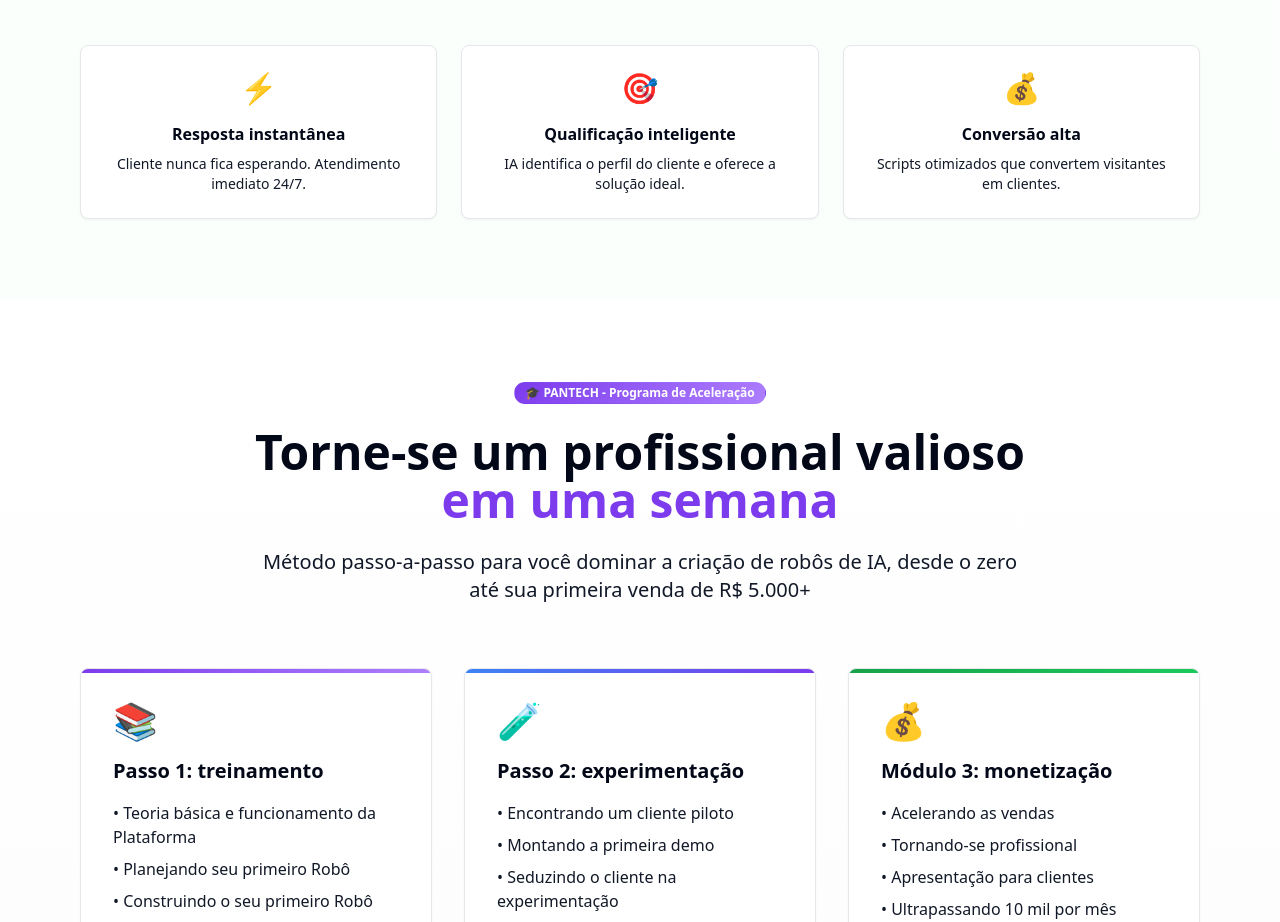
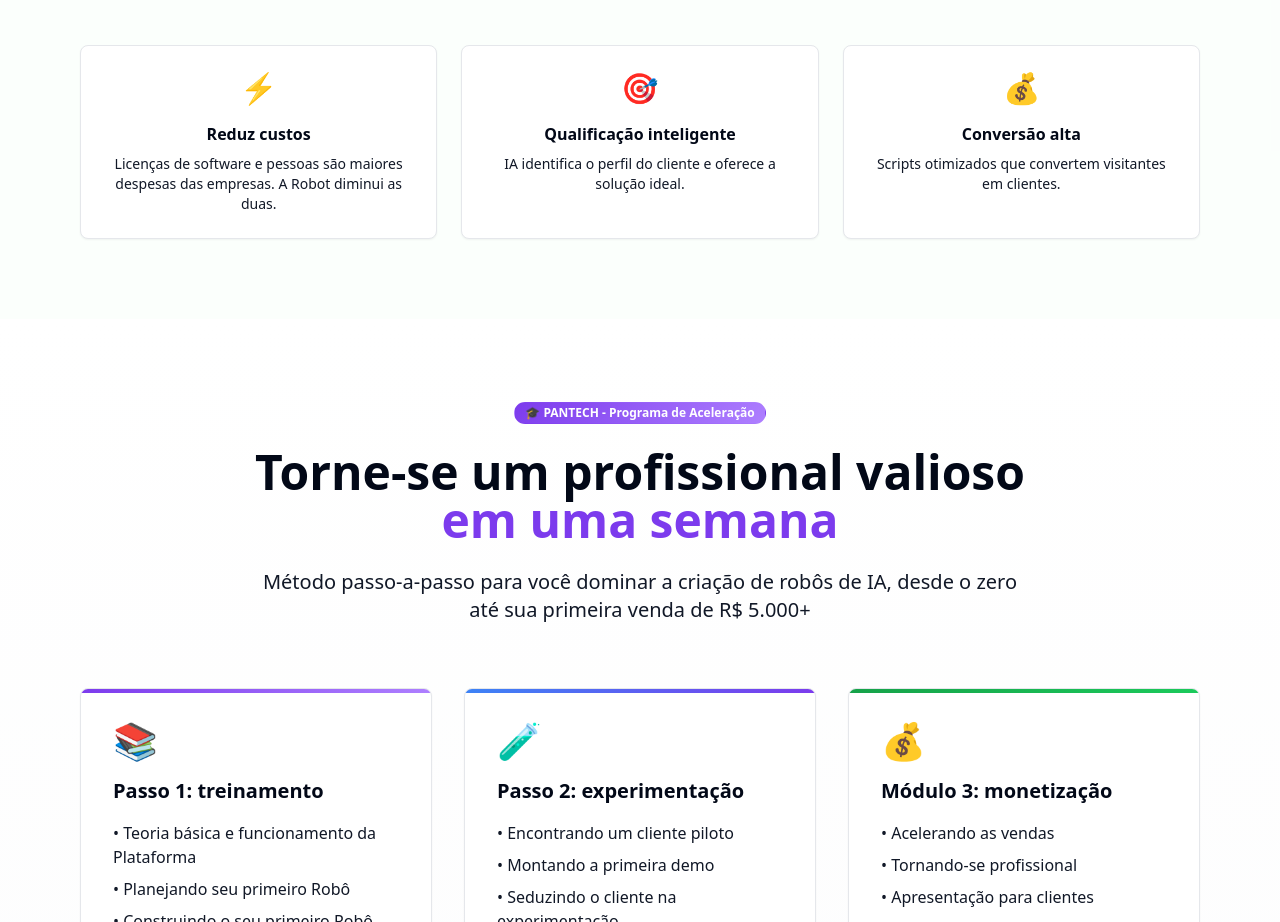
Before and after one commit to ivangorski/robo-mentor-launch, a React (Vite) app: page / in a window 1280 px wide. Shown: the part 3660-4582 px from the top of the page. Built offline with nearby package versions, Linux system fonts and the light colour scheme.

Commit message:
Update text in feature box

```diff
--- a/src/components/WhatsAppDemo.tsx
+++ b/src/components/WhatsAppDemo.tsx
@@ -97,9 +97,9 @@ const WhatsAppDemo = () => {
         <div className="grid md:grid-cols-3 gap-6">
           <Card className="p-6 text-center">
             <div className="text-3xl mb-4">⚡</div>
-            <h4 className="font-bold mb-2">Resposta instantânea</h4>
+            <h4 className="font-bold mb-2">Reduz custos</h4>
             <p className="text-sm text-muted-foreground">
-              Cliente nunca fica esperando. Atendimento imediato 24/7.
+              Licenças de software e pessoas são maiores despesas das empresas. A Robot diminui as duas.
             </p>
           </Card>
 
```
